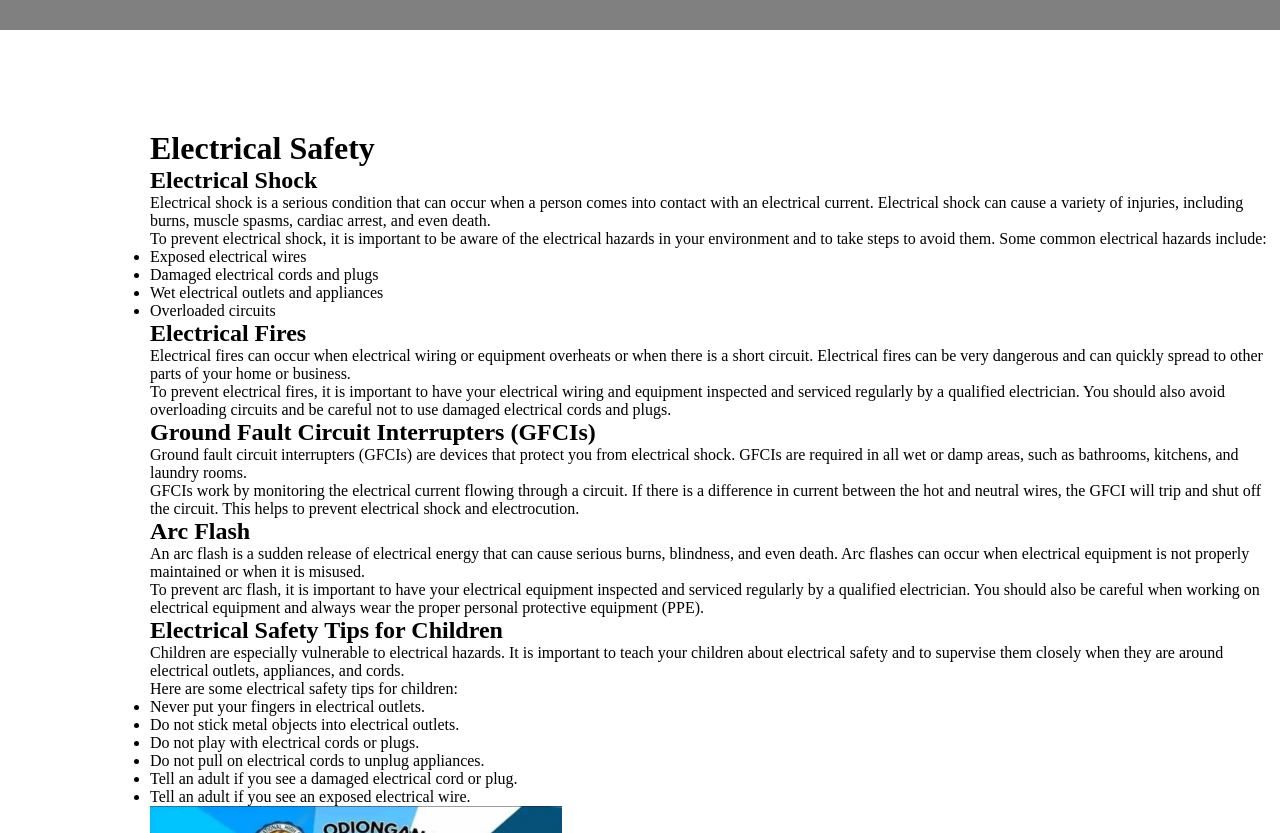
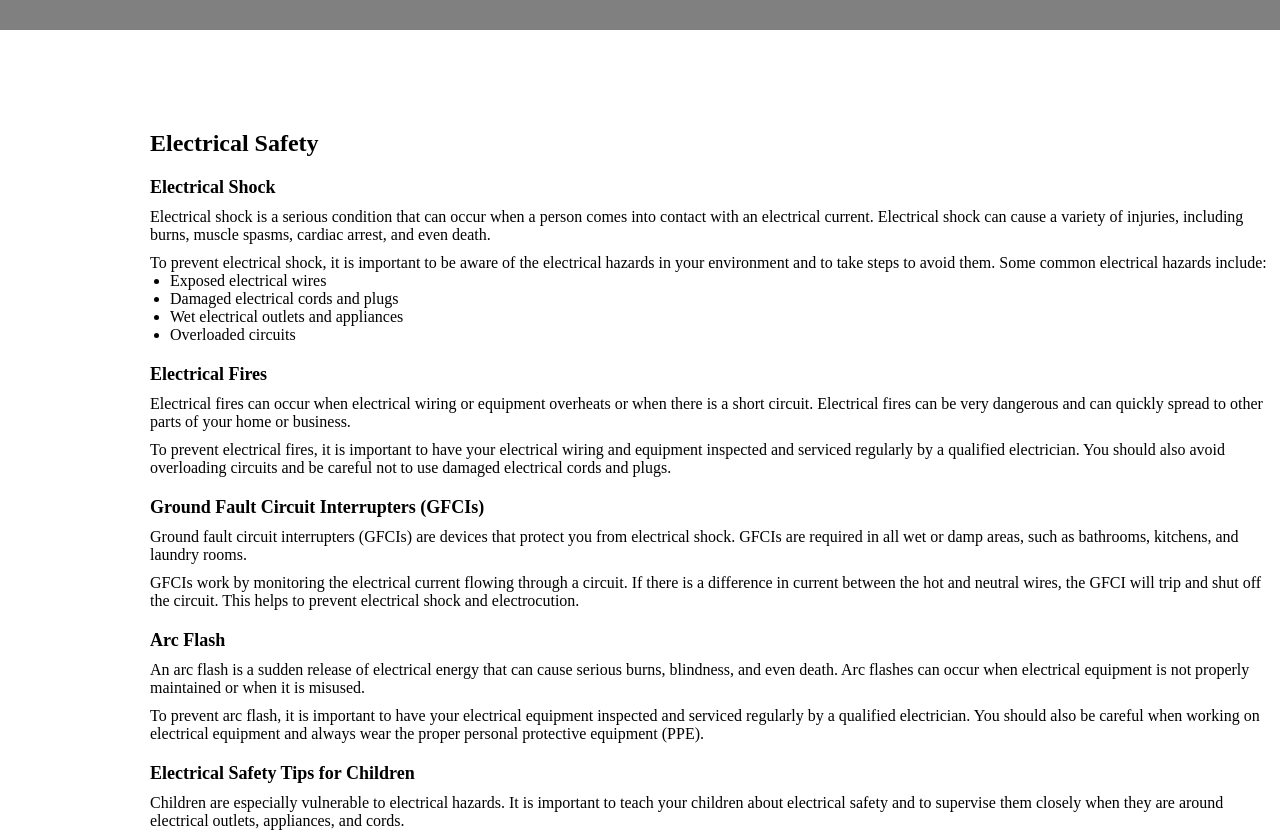
Before and after one commit to Reinhard2009/CS3_Website, a plain HTML site: page index.html in a window 1280 px wide. Shown: the part 920-1753 px from the top of the page. Drawn offline with Linux system fonts and the light colour scheme.

Commit message:
Update style.css

```diff
--- a/style.css
+++ b/style.css
@@ -62,6 +62,32 @@
     padding-left: 150px;
 }
 
+
+.information body {
+    font-family: sans-serif;
+}
+
+.information h1 {
+    font-size: 24px;
+    font-weight: bold;
+    margin-top: 0;
+}
+
+.information h2 {
+    font-size: 18px;
+    font-weight: bold;
+    margin-top: 20px;
+}
+
+.information p {
+    margin-top: 10px;
+}
+
+.information ul {
+    list-style-type: disc;
+    padding-left: 20px;
+  }
+
 .go-back-button {
     background-color: #000;
     color: #860707;
@@ -70,4 +96,4 @@
     text-decoration: none;
     border-radius: 5px;
 
-  }
+}
```
